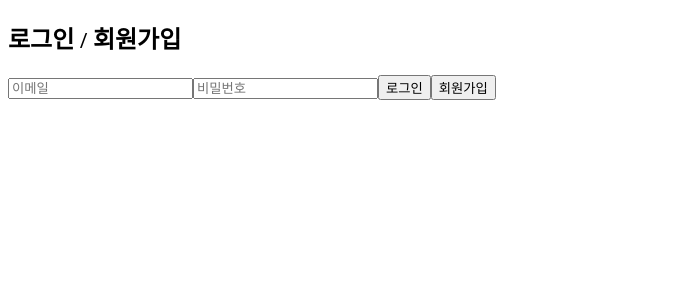
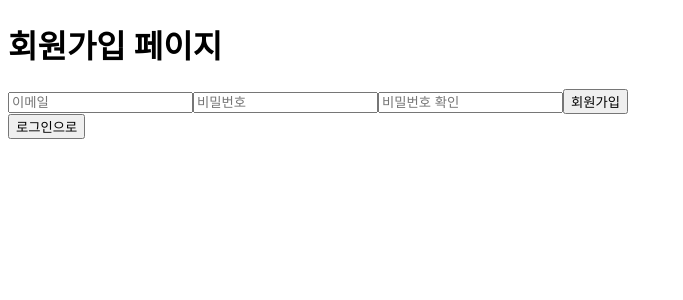
Before and after one commit to kmj5004/Darungi, a React (Vite) app: page /signup in a window 1280 px wide. Shown: the top 300 px of the page, without its empty margins (0-683 px from the left). Built offline with nearby package versions, Linux system fonts and the light colour scheme; no server answers.

Commit message:
Add React Router for routing setup
- Replaced existing auth-based rendering logic with React Router.
- Introduced routes for Main, Login, Signup, and MyPage components.
- Updated dependencies to include `react-router-dom`.

```diff
--- a/package.json
+++ b/package.json
@@ -12,7 +12,8 @@
   "dependencies": {
     "firebase": "^12.6.0",
     "react": "^19.2.0",
-    "react-dom": "^19.2.0"
+    "react-dom": "^19.2.0",
+    "react-router-dom": "^7.9.6"
   },
   "devDependencies": {
     "@eslint/js": "^9.39.1",
--- a/src/App.tsx
+++ b/src/App.tsx
@@ -1,35 +1,19 @@
-import { useState, useEffect } from "react";
-
-import { auth } from "./firebase"; // 로컬 설정파일에서 auth 가져오기
-import { onAuthStateChanged, type User } from "firebase/auth";
-import Login from "./Login";
-
-// import "./App.css";
+import { BrowserRouter, Routes, Route } from "react-router-dom";
+import Main from "./pages/Main";
+import Login from "./pages/Login";
+import Signup from "./pages/Signup";
+import MyPage from "./pages/MyPage";
 
 function App() {
-  const [user, setUser] = useState<User | null>(null); // 사용자 상태
-  const [loading, setLoading] = useState<boolean>(true); // 로딩 상태
-
-  useEffect(() => {
-    // onAuthStateChanged: auth 상태 구독. 상태가 바뀌면 호출된다 (로그인, 로그아웃)
-    const unsubscribe = onAuthStateChanged(auth, (currentUser) => {
-      setUser(currentUser); // 사용자가 있으면 user 객체, 없으면 null
-      setLoading(false); // 로딩 완료
-    });
-    // unmount될 때 데이터 감지를 멈춤
-    return () => unsubscribe();
-  }, []);
-  if (loading) {
-    return <div>Loading...</div>; // 로딩 중
-  }
   return (
-    <div className="App">
-      {!user ? (
-        <Login />
-      ) : (
-        <button onClick={() => auth.signOut()}>로그아웃</button>
-      )}
-    </div>
+    <BrowserRouter>
+      <Routes>
+        <Route path="/" element={<Main />} />
+        <Route path="/login" element={<Login />} />
+        <Route path="/signup" element={<Signup />} />
+        <Route path="/mypage" element={<MyPage />} />
+      </Routes>
+    </BrowserRouter>
   );
 }
 export default App;
--- /dev/null
+++ b/src/pages/Login.tsx
@@ -0,0 +1,22 @@
+import { Link } from "react-router-dom";
+
+function Login() {
+  return (
+    <div>
+      <h1>로그인 페이지</h1>
+      <form>
+        <input type="email" placeholder="이메일" />
+        <input type="password" placeholder="비밀번호" />
+        <button type="submit">로그인</button>
+      </form>
+      <Link to="/signup">
+        <button>회원가입</button>
+      </Link>
+      <Link to="/">
+        <button>메인으로</button>
+      </Link>
+    </div>
+  );
+}
+
+export default Login;
--- /dev/null
+++ b/src/pages/Main.tsx
@@ -0,0 +1,19 @@
+import { Link } from "react-router-dom";
+
+function Main() {
+  return (
+    <div>
+      <h1>메인 페이지</h1>
+      <nav>
+        <Link to="/login">
+          <button>로그인</button>
+        </Link>
+        <Link to="/mypage">
+          <button>마이페이지</button>
+        </Link>
+      </nav>
+    </div>
+  );
+}
+
+export default Main;
--- /dev/null
+++ b/src/pages/MyPage.tsx
@@ -0,0 +1,15 @@
+import { Link } from "react-router-dom";
+
+function MyPage() {
+  return (
+    <div>
+      <h1>마이페이지</h1>
+      <p>사용자 정보가 여기에 표시됩니다.</p>
+      <Link to="/">
+        <button>메인으로</button>
+      </Link>
+    </div>
+  );
+}
+
+export default MyPage;
--- /dev/null
+++ b/src/pages/Signup.tsx
@@ -0,0 +1,20 @@
+import { Link } from "react-router-dom";
+
+function Signup() {
+  return (
+    <div>
+      <h1>회원가입 페이지</h1>
+      <form>
+        <input type="email" placeholder="이메일" />
+        <input type="password" placeholder="비밀번호" />
+        <input type="password" placeholder="비밀번호 확인" />
+        <button type="submit">회원가입</button>
+      </form>
+      <Link to="/login">
+        <button>로그인으로</button>
+      </Link>
+    </div>
+  );
+}
+
+export default Signup;
```
Also changed, not shown: 1 other file (tests, documents, lock files or other folders).
